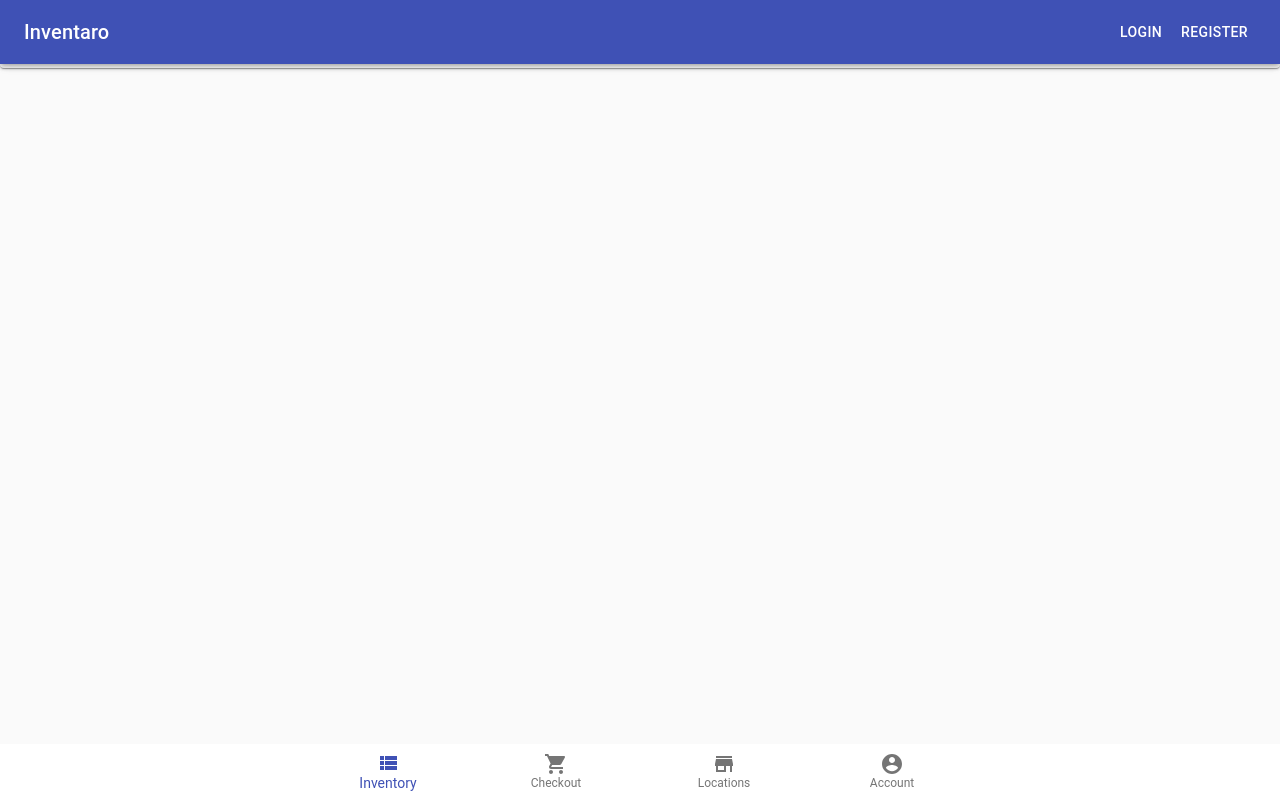
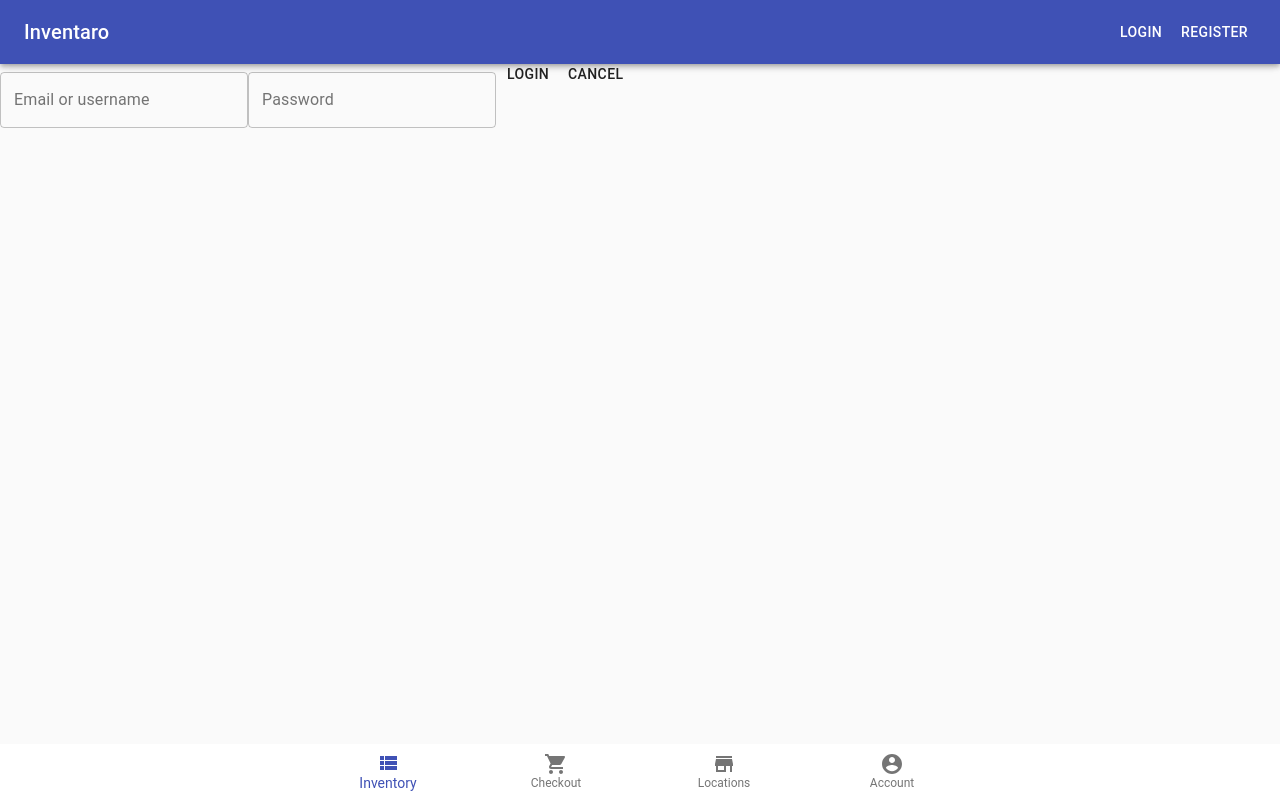
Before and after one commit to rileyskyler/inventaro-frontend, a React (Create React App) app: page /login in a window 1280 px wide. Built offline with nearby package versions, Linux system fonts and the light colour scheme; no server answers.

Commit message:
navigation improvements

```diff
--- a/src/components/Login.js
+++ b/src/components/Login.js
@@ -8,7 +8,6 @@ const useStyles = makeStyles(theme => ({
     padding: theme.spacing(3, 2),
   },
 }));
-
 function Login(props) {
 
   const [loginInput, setLoginInput] = useState({
@@ -23,39 +22,32 @@ function Login(props) {
   const classes = useStyles();
   return (
     <div>
-      <Paper className={classes.root}>
-        test
-      </Paper>
+      <h3>Login</h3>
+      <form noValidate autoComplete="off">
+        <TextField
+          onChange={handleLoginInput('email')}
+          id="email"
+          label="Email or username"
+          type="email"
+          name="email"
+          autoComplete="email"
+          margin="normal"
+          variant="outlined"
+        />
+        <TextField
+          onChange={handleLoginInput('password')}
+          id="password"
+          label="Password"
+          type="password"
+          name="password"
+          autoComplete="email"
+          margin="normal"
+          variant="outlined"
+        />
+        <Button onClick={() => props.loginUser(loginInput)}>Login</Button>
+        <Button onClick={() => props.history.push('/')}>Cancel</Button>
+      </form>
     </div>
-
-
-    // <div>
-    //   <h3>Login</h3>
-    //   <form noValidate autoComplete="off">
-    //     <TextField
-    //       onChange={handleLoginInput('email')}
-    //       id="email"
-    //       label="Email or username"
-    //       type="email"
-    //       name="email"
-    //       autoComplete="email"
-    //       margin="normal"
-    //       variant="outlined"
-    //     />
-    //     <TextField
-    //       onChange={handleLoginInput('password')}
-    //       id="password"
-    //       label="Password"
-    //       type="password"
-    //       name="password"
-    //       autoComplete="email"
-    //       margin="normal"
-    //       variant="outlined"
-    //     />
-    //     <Button onClick={() => props.loginUser(loginInput)}>Login</Button>
-    //     <Button onClick={() => props.history.push('/')}>Cancel</Button>
-    //   </form>
-    // </div>
   )
 }
 
```
